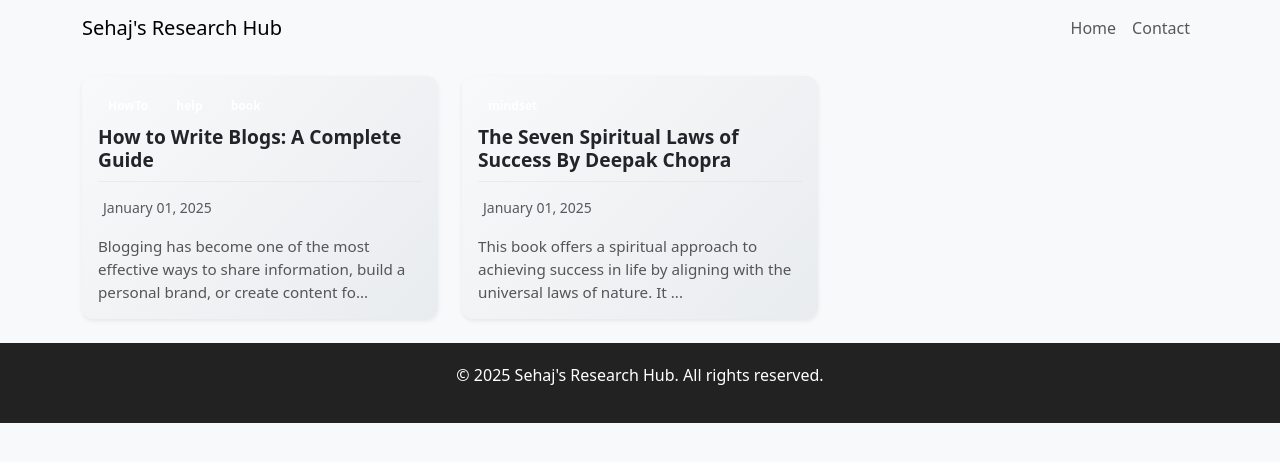
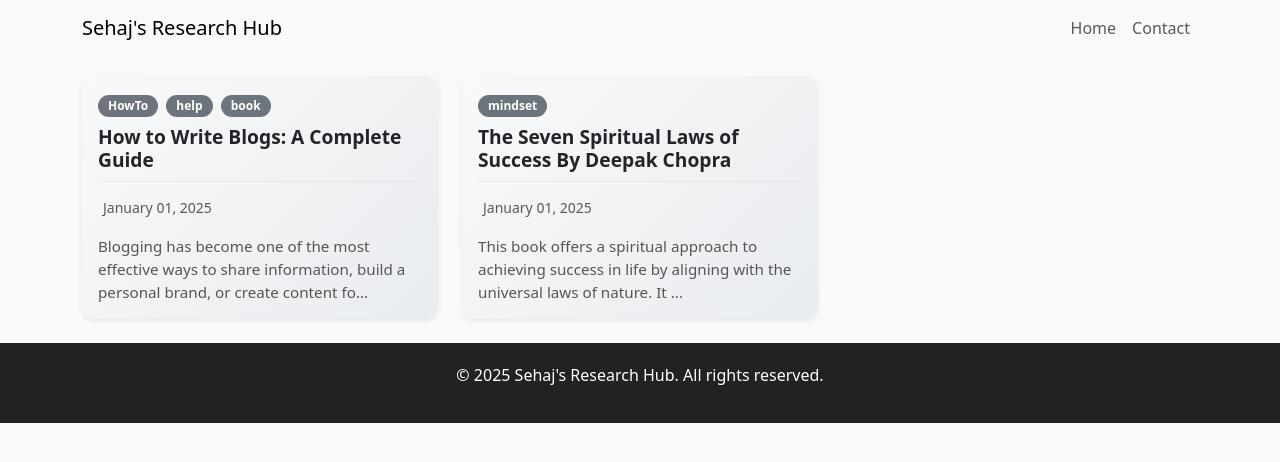
Before and after one commit to sehaj97/Blogging, a Jekyll site: the page built from index.md, in a window 1280 px wide. Shown: the top 462 px of the page. Built offline with Jekyll 4.4.1, drawn with Linux system fonts in a browser that asks for light colours.

Commit message:
updated category colors

```diff
--- a/_config.yml
+++ b/_config.yml
@@ -1,7 +1,7 @@
 title: "Sehaj's Research Hub"
 description: "This is my research hub on mindset, yoga, software and more"
-plugins:
-  - jekyll-paginate
-
-paginate: 10
-paginate_path: "/page:num/"
+category_color_map:
+  yoga: "#28a745" # Green
+  lifestyle: "#007bff" # Blue
+  mindset: "#ffc107" # Yellow
+  self-help: "#fd7e14" # Orange
--- a/_layouts/home.html
+++ b/_layouts/home.html
@@ -10,11 +10,13 @@ layout: default
           <!-- Categories -->
           <div class="mb-2">
             {% for category in post.categories %}
-            <span class="badge rounded-pill bg-{{ bootstrapcolor }} text-white me-1">
+            <span class="badge rounded-pill text-white me-1"
+              style="background-color: {{ category_color_map[category] | default: '#6c757d' }}">
               {{ category }}
             </span>
             {% endfor %}
           </div>
+
 
           <!-- Post Title -->
           <h5 class="card-title text-dark">{{ post.title }}</h5>
```
